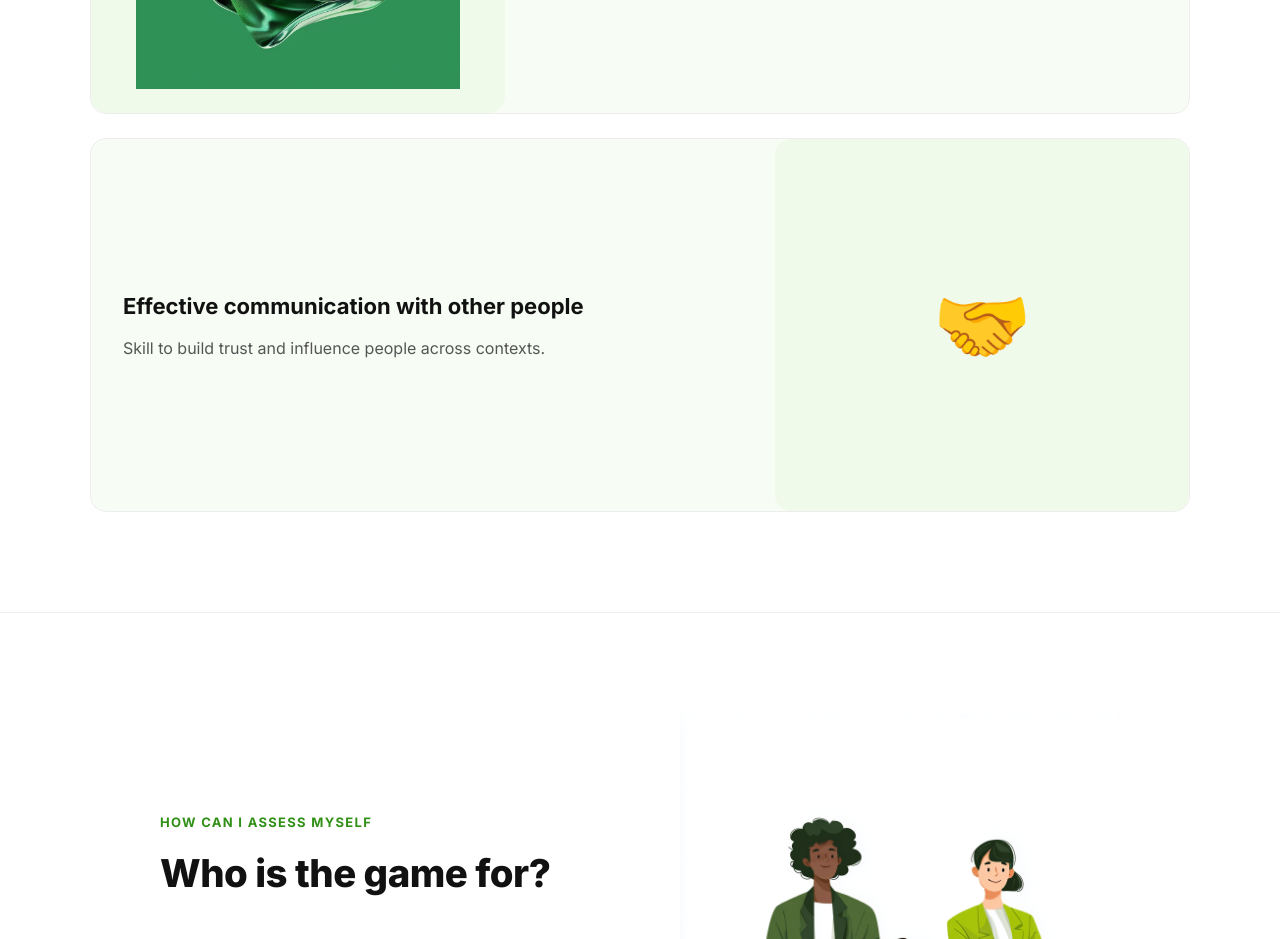
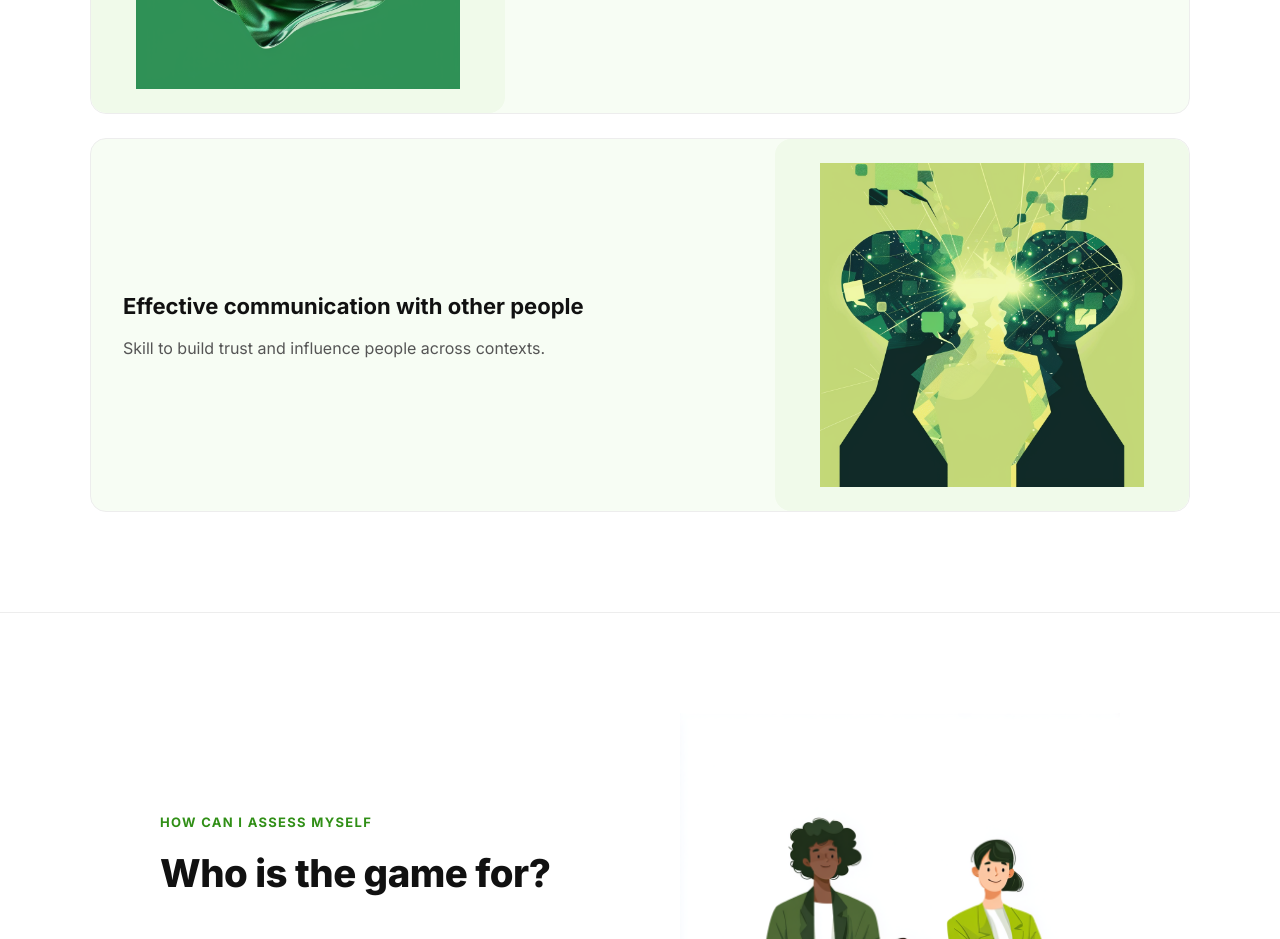
Before and after one commit to svkorovin-jpg/gntpower, a Next.js app: page /en in a window 1280 px wide. Shown: the part 2640-3579 px from the top of the page. Built offline with nearby package versions, Linux system fonts and the light colour scheme.

Commit message:
Add comms.png for fourth competency card

```diff
--- a/components/Competencies.tsx
+++ b/components/Competencies.tsx
@@ -2,7 +2,7 @@ import Image from "next/image"
 import FadeIn from "./FadeIn"
 
 const ICONS = ["🧩", "🎯", "⚡", "🤝"]
-const IMAGES: (string | null)[] = ["/systemic.png", "/result.png", "/adapt.png", null]
+const IMAGES: (string | null)[] = ["/systemic.png", "/result.png", "/adapt.png", "/comms.png"]
 
 type CompetencyItem = {
   title: string
```
Also changed, not shown: public/comms.png (added).
